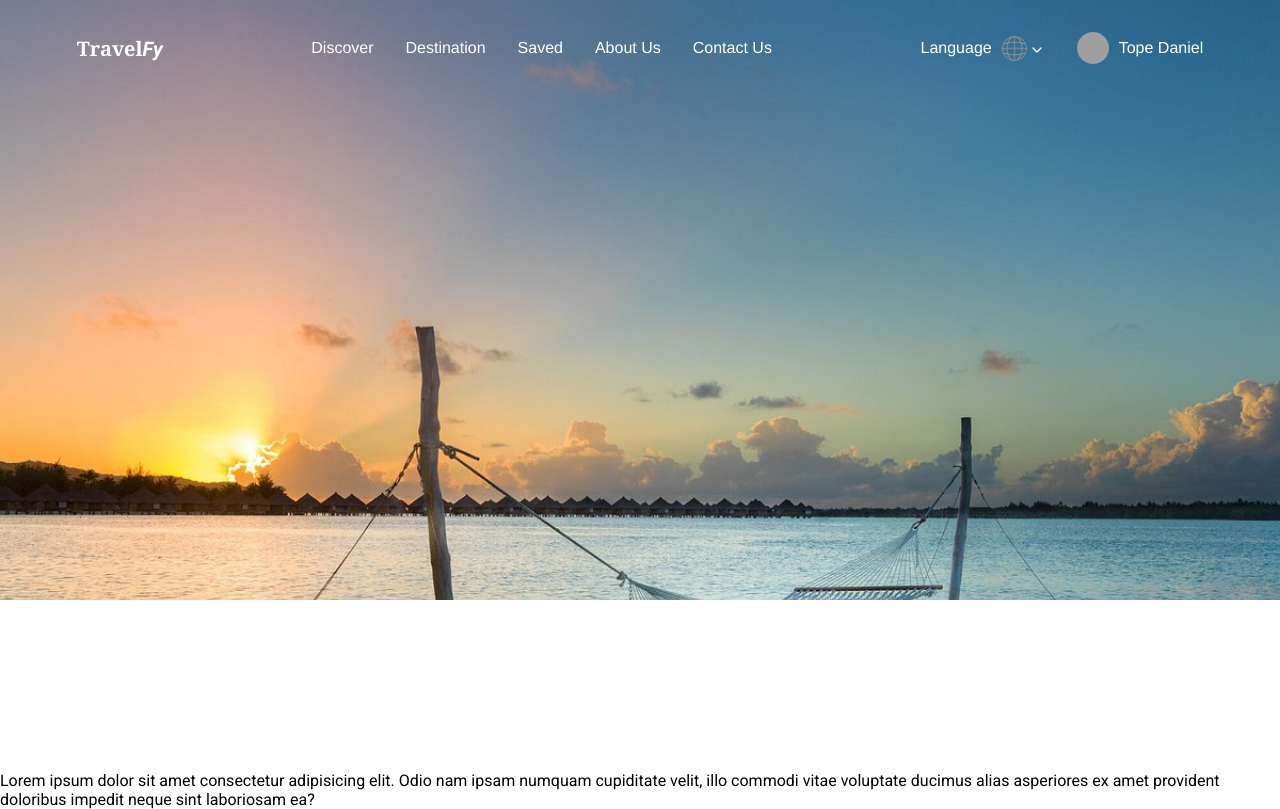
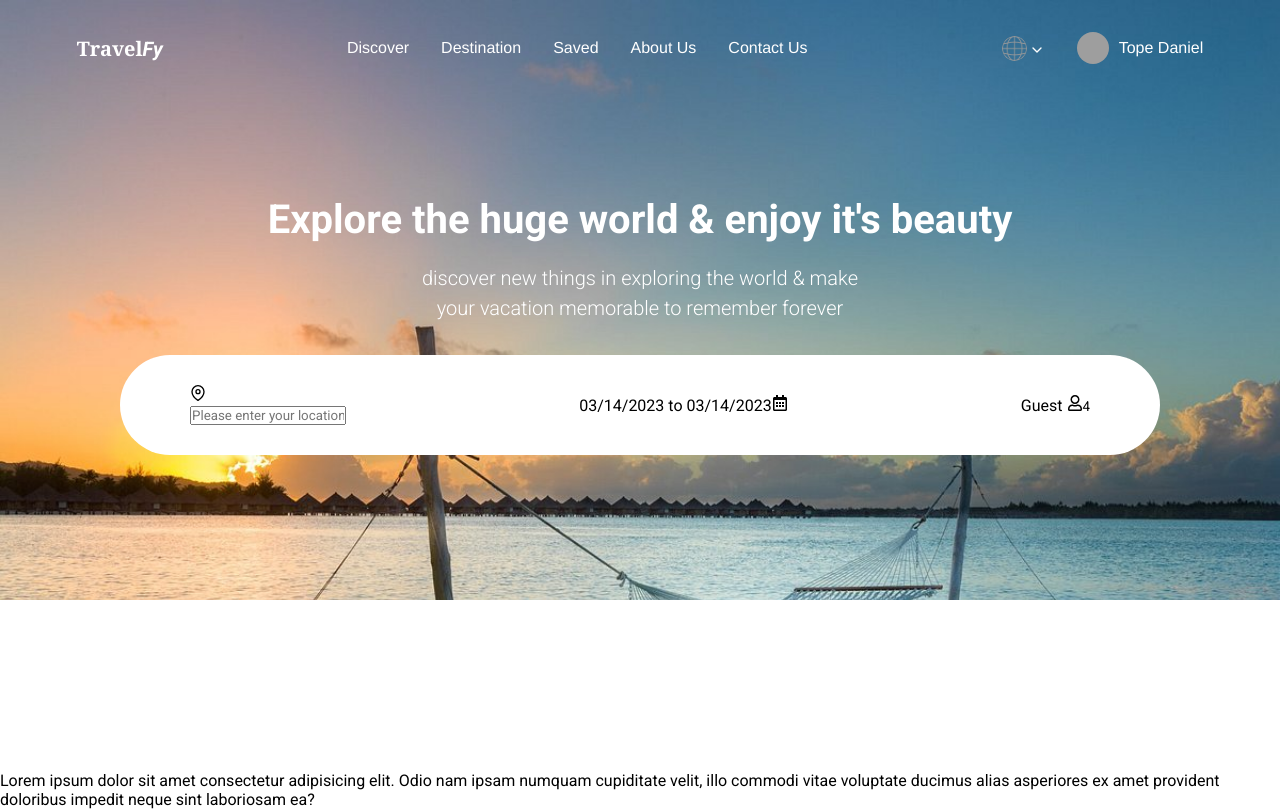
Before and after one commit to techshomez/travelfy, a React (Vite) app: page / in a window 1280 px wide. Built offline with nearby package versions, Linux system fonts and the light colour scheme; grey boxes are pictures that could not be loaded.

Commit message:
banner component

```diff
--- a/package.json
+++ b/package.json
@@ -11,6 +11,7 @@
   "dependencies": {
     "helmet": "^6.0.1",
     "react": "^18.2.0",
+    "react-date-range": "^1.4.0",
     "react-dom": "^18.2.0",
     "react-helmet": "^6.1.0",
     "react-icons": "^4.8.0",
--- a/src/components/common/header/index.jsx
+++ b/src/components/common/header/index.jsx
@@ -2,6 +2,7 @@ import { useEffect, useState } from "react";
 import { Link, useLocation } from "react-router-dom";
 import { FiChevronDown, FiMenu, FiX } from "react-icons/fi";
 import "./header.scss";
+import Banner from "../../home/banner";
 
 const Header = () => {
   const [profile, setProfile] = useState(false);
@@ -50,7 +51,7 @@ const Header = () => {
         </nav>
         <div className="nav_right">
           <div className="lang" onClick={() => setLanguage(!language)}>
-            <span to="/">Language</span>
+            <span to="/"></span>
             <img src="./assets/language.png" alt="" />
             <i>
               <FiChevronDown />
@@ -121,9 +122,11 @@ const Header = () => {
             )}
           </i>
           {mobile && (
-            <nav className={
-              active || pathname !== "/" ? "mobile_nav active" : "mobile_nav"
-            }>
+            <nav
+              className={
+                active || pathname !== "/" ? "mobile_nav active" : "mobile_nav"
+              }
+            >
               <Link to="/">Discover</Link>
               <Link to="/">Destination</Link>
               <Link to="/">Saved</Link>
@@ -133,6 +136,7 @@ const Header = () => {
           )}
         </div>
       </div>
+      <Banner />
     </div>
   );
 };
--- a/src/components/home/banner/banner.scss
+++ b/src/components/home/banner/banner.scss
@@ -0,0 +1,56 @@
+.banner {
+  padding: 2rem 6%;
+  display: flex;
+  justify-content: center;
+  align-items: center;
+
+  .container {
+    display: flex;
+    justify-content: center;
+    align-items: center;
+    flex-direction: column;
+    margin-top: 2rem;
+
+    .banner_text h2 {
+      font-size: 40px;
+      line-height: 55px;
+      font-weight: 700;
+      color: #fff;
+      text-align: center;
+    }
+
+    .banner_text article {
+      font-size: 20px;
+      font-weight: 300;
+      color: #fff;
+      line-height: 30px;
+      padding-top: 1rem;
+      text-align: center;
+    }
+
+    .banner_search {
+      margin-top: 2rem;
+      width: 1000px;
+
+      .search_wrapper {
+        display: flex;
+        justify-content: center;
+        flex-direction: column;
+        align-items: center;
+        gap: 20px;
+
+        .search_item {
+          width: 900px;
+          height: 100px;
+          border-radius: 70px;
+          padding: 0px 70px 0px 70px;
+          display: flex;
+          justify-content: space-between;
+          align-items: center;
+          gap: 3rem;
+          background-color: #fff;
+        }
+      }
+    }
+  }
+}
--- a/src/components/home/banner/index.jsx
+++ b/src/components/home/banner/index.jsx
@@ -0,0 +1,92 @@
+import { FiMapPin } from "react-icons/fi";
+import { DateRange } from "react-date-range";
+import "react-date-range/dist/styles.css";
+import "react-date-range/dist/theme/default.css";
+import "./banner.scss";
+import { useState } from "react";
+import { FaRegCalendarAlt, FaRegUser } from "react-icons/fa";
+import { format } from "date-fns";
+
+const Banner = () => {
+  const [openDate, setOpenDate] = useState(false);
+  const [date, setDate] = useState([
+    {
+      startDate: new Date(),
+      endDate: new Date(),
+      key: "selection",
+    },
+  ]);
+
+  return (
+    <div className="banner">
+      <div className="container">
+        <div className="banner_text">
+          <h2>Explore the huge world & enjoy it's beauty</h2>
+          <article>
+            discover new things in exploring the world & make<br></br> your
+            vacation memorable to remember forever
+          </article>
+        </div>
+        <div className="banner_search">
+          <div className="search_wrapper">
+            <div className="search_item">
+              <div className="location">
+                <i>
+                  <FiMapPin />
+                </i>
+                <div className="location_input">
+                  <input
+                    type="text"
+                    name=""
+                    id=""
+                    placeholder="Please enter your location. e.g Madrid"
+                  />
+                </div>
+              </div>
+              <div className="dates">
+                <i></i>
+                <div className="date_input">
+                  <span onClick={() => setOpenDate(!openDate)}>
+                    {`${format(date[0].startDate, "MM/dd/yyyy")} to ${format(
+                      date[0].endDate,
+                      "MM/dd/yyyy"
+                    )}`}
+                    <i>
+                      <FaRegCalendarAlt />
+                    </i>
+                  </span>
+                  {openDate && (
+                    <div className="date_range">
+                      <DateRange
+                        editableDateInputs={true}
+                        onChange={(item) => setDate([item.selection])}
+                        moveRangeOnFirstSelection={false}
+                        ranges={date}
+                        className="date"
+                        minDate={new Date()}
+                      />
+                    </div>
+                  )}
+                </div>
+              </div>
+              <div className="guests">
+                <i></i>
+                <div className="guest_input">
+                  <span>
+                    Guest{" "}
+                    <i>
+                      <FaRegUser />
+                    </i>
+                  </span>
+                  <small>4</small>
+                </div>
+              </div>
+            </div>
+          </div>
+        </div>
+      </div>
+    </div>
+  );
+};
+
+export default Banner;
```
Also changed, not shown: 1 other file (tests, documents, lock files or other folders).
